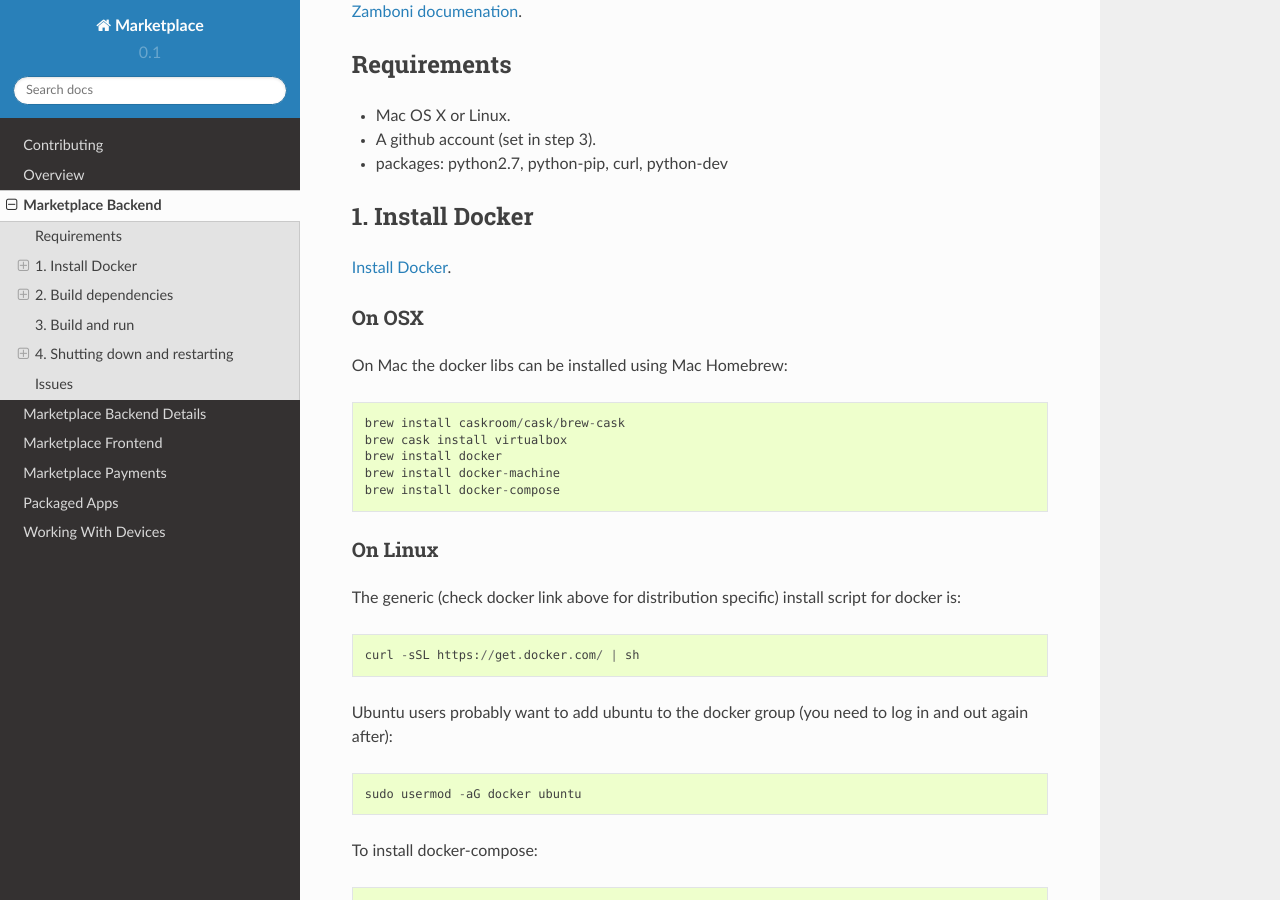
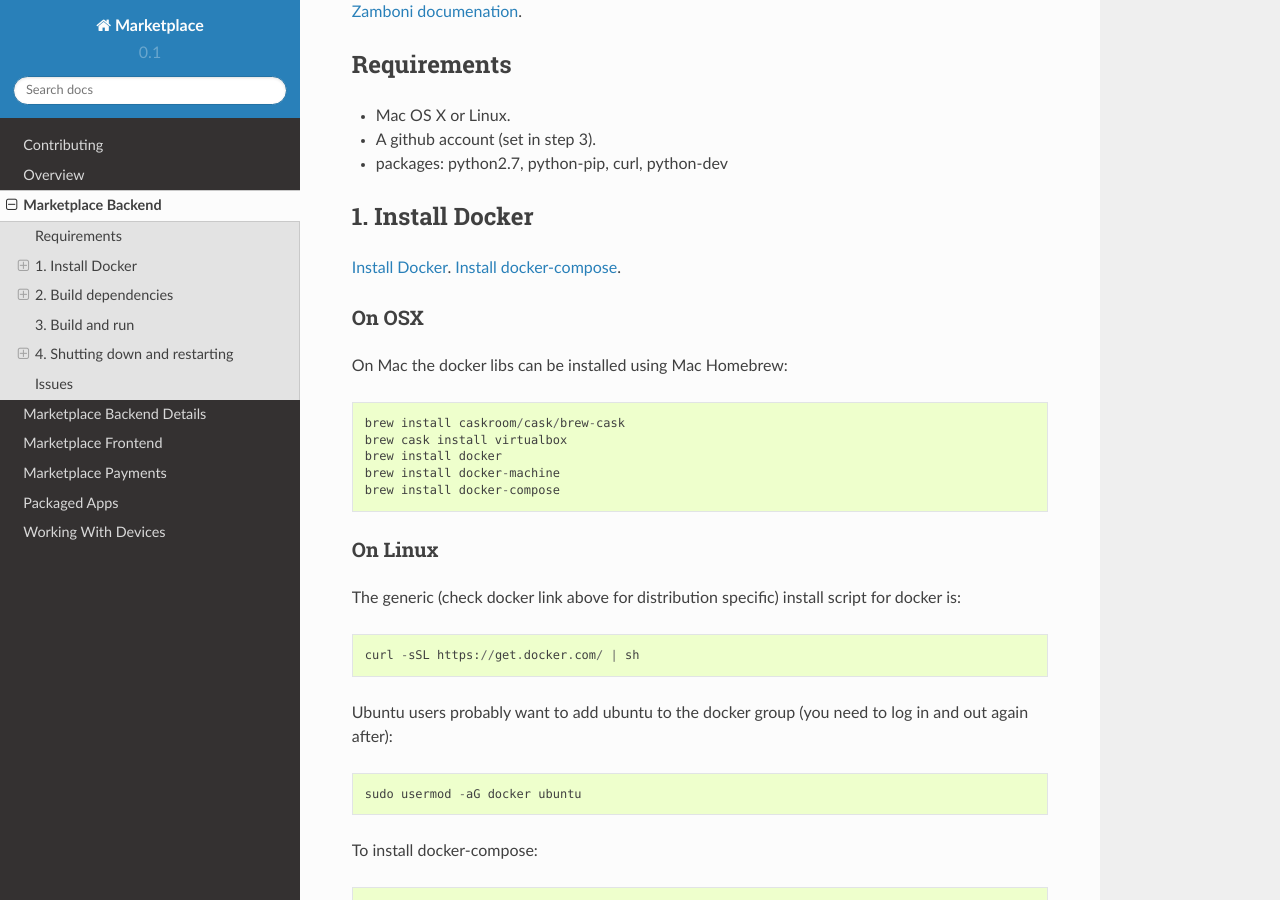
Before and after one commit to mozilla/marketplace-docs, a Sphinx documentation site: the page built from docs/topics/backend.rst, in a window 1280 px wide and 900 px high, scrolled down 453 px. Built offline with Sphinx 7.4.7 and the Read the Docs theme 2.0.0, drawn with Linux system fonts in a browser that asks for light colours.

Commit message:
Add instructions to install docker-compose
Otherwise install on clean system fails and the user might not be familiar enough with docker to know that docker-compose is installed separately.

```diff
--- a/docs/topics/backend.rst
+++ b/docs/topics/backend.rst
@@ -33,6 +33,7 @@ Requirements
 -----------------
 
 `Install Docker <https://docs.docker.com/installation/>`_.
+`Install docker-compose <https://docs.docker.com/compose/install/>`_.
 
 On OSX
 ~~~~~~
```
